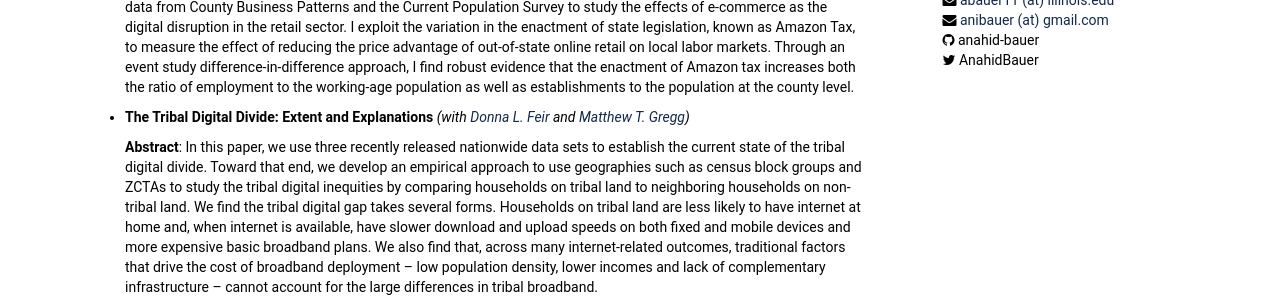
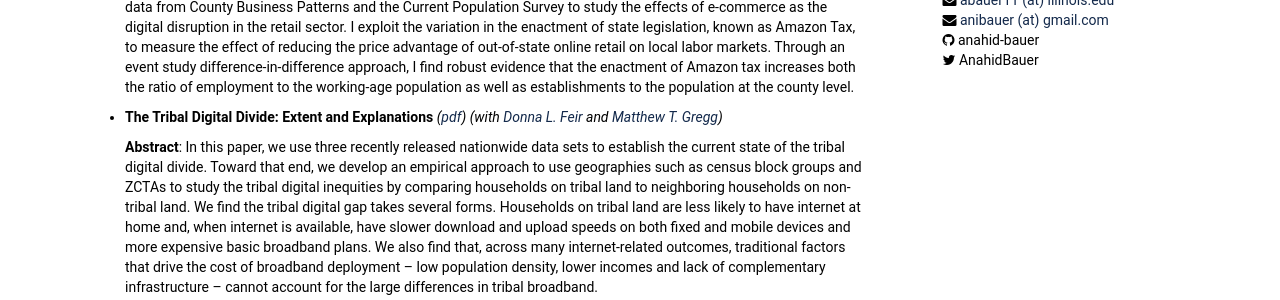
Before and after one commit to anahid-bauer/anahid-bauer.github.io, a Jekyll site: the page built from research.md, in a window 1280 px wide and 900 px high. Shown: the part 266-566 px from the top of the window. Built offline with Jekyll 4.4.1, drawn with Linux system fonts in a browser that asks for light colours; our own code applies the rules of GitHub Pages for plain Markdown files.

Commit message:
Update research.md

```diff
--- a/research.md
+++ b/research.md
@@ -14,7 +14,7 @@ layout: secondary_pages
 
 
 
-* **The Tribal Digital Divide: Extent and Explanations** <!---*([pdf](/assets/Broadband_gap.pdf))*  [[SSRN]](https://ssrn.com/abstract=3020332) -->
+* **The Tribal Digital Divide: Extent and Explanations** *([pdf](https://www.minneapolisfed.org/research/cicd-working-paper-series/the-tribal-digital-divide-extent-and-explanations))*  <!---[[SSRN]](https://ssrn.com/abstract=3020332) -->
 	*(with [Donna L. Feir](https://www.donnafeir.com/) and [Matthew T. Gregg](https://sites.google.com/prod/view/mattgregg))*
 
 	**Abstract**:
```
